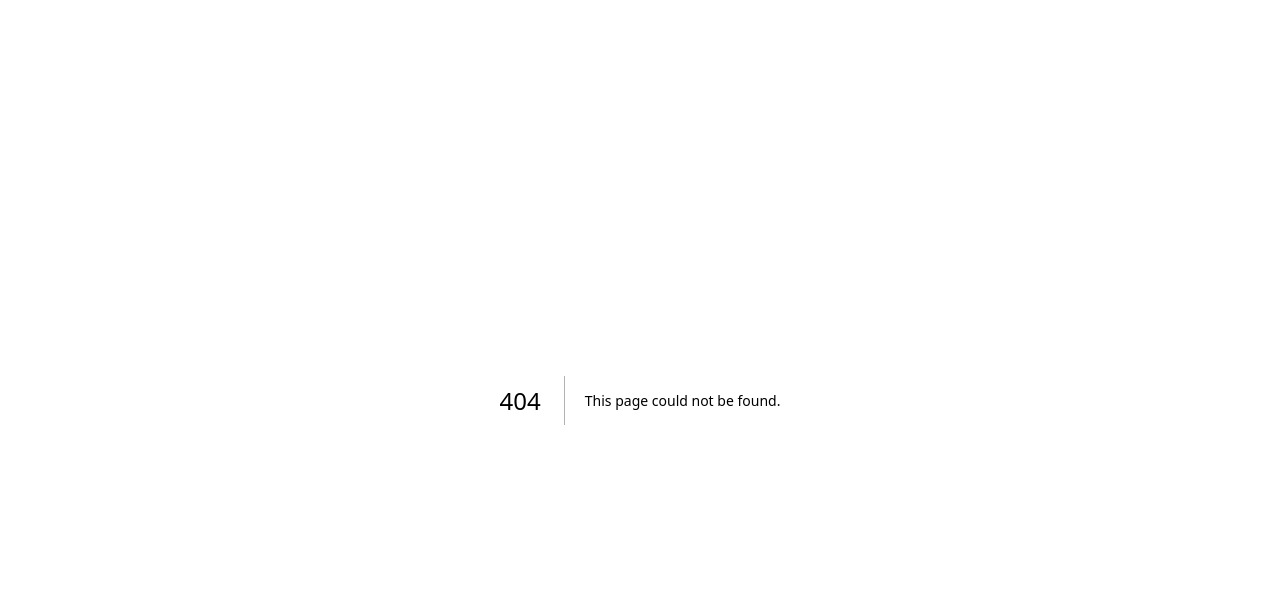
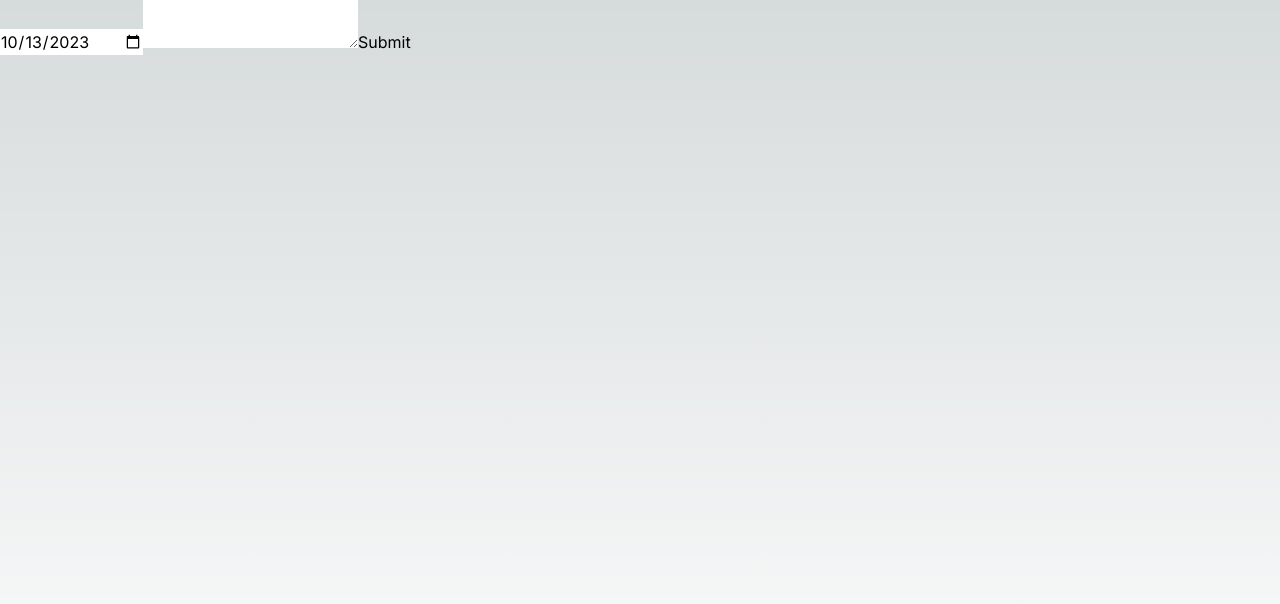
Before and after one commit to Tuubaas/daily-routine, a Next.js app: page /commitment in a window 1280 px wide. Before the commit this address had no page. Shown: the top 604 px of the page. Built offline with nearby package versions, Linux system fonts and the light colour scheme.

Commit message:
Added pages for creating and updating commitments

```diff
--- /dev/null
+++ b/app/commitment/page.tsx
@@ -0,0 +1,37 @@
+import dayjs from 'dayjs';
+import { db, CommitmentsTable } from '@/lib/drizzle';
+
+export default function Page() {
+  async function create(formData: FormData) {
+    'use server';
+
+    const dateInput = formData.get('date');
+    const commitmentsInput = formData.get('commitments');
+
+    if (!dateInput || !commitmentsInput) {
+      return;
+    }
+
+    const date = dateInput as string;
+    const commitments = commitmentsInput as string;
+
+    const commitmentlist = commitments.split('\n');
+
+    await db.insert(CommitmentsTable).values({
+      date,
+      commitmentlist,
+    });
+  }
+
+  const today = dayjs().add(1, 'day').format('YYYY-MM-DD');
+
+  return (
+    <main>
+      <form action={create}>
+        <input name="date" type="date" defaultValue={today} />
+        <textarea name="commitments" />
+        <button>Submit</button>
+      </form>
+    </main>
+  );
+}
--- /dev/null
+++ b/app/commitment/update/actions.ts
@@ -0,0 +1,30 @@
+import type { Dayjs } from 'dayjs';
+import { db, CommitmentsTable } from '@/lib/drizzle';
+import { eq } from 'drizzle-orm';
+
+export async function update(date: string, formData: FormData) {
+  'use server';
+
+  const commitmentsInput = formData.get('commitments');
+
+  if (!commitmentsInput) {
+    return;
+  }
+
+  const commitments = commitmentsInput as string;
+  const commitmentlist = commitments.split('\n');
+
+  try {
+    await db
+      .update(CommitmentsTable)
+      .set({
+        date: date,
+        commitmentlist,
+      })
+      .where(eq(CommitmentsTable.date, date));
+  } catch (e) {
+    throw new Error('Update failed');
+  }
+
+  return null;
+}
--- /dev/null
+++ b/app/commitment/update/page.tsx
@@ -0,0 +1,42 @@
+import { db, CommitmentsTable } from '@/lib/drizzle';
+import type { Commitment } from '@/lib/drizzle';
+import { eq } from 'drizzle-orm';
+import dayjs, { Dayjs } from 'dayjs';
+import { update } from './actions';
+
+export default async function Page({
+  searchParams,
+}: {
+  searchParams?: { [key: string]: string | string[] | undefined };
+}) {
+  let date: Dayjs;
+
+  if (!searchParams) {
+    throw new Error('Error with searchParams');
+  } else if (Array.isArray(searchParams.date)) {
+    throw new Error("Can't supply multiple dates");
+  } else if (!searchParams.date) {
+    date = dayjs();
+  } else {
+    date = dayjs(searchParams.date);
+  }
+  let commitments = await db
+    .select()
+    .from(CommitmentsTable)
+    .where(eq(CommitmentsTable.date, date.format('YYYY-MM-DD')));
+
+  const updateWithDate = update.bind(null, date.format('YYYY-MM-DD'));
+
+  return (
+    <div>
+      <h1>{dayjs().format('YYYY-MM-DD')}</h1>
+      <form action={updateWithDate}>
+        <textarea
+          name="commitments"
+          defaultValue={commitments[0].commitmentlist.join('\n')}
+        />
+        <button>Submit</button>
+      </form>
+    </div>
+  );
+}
--- a/app/page.tsx
+++ b/app/page.tsx
@@ -99,7 +99,7 @@ export function Home() {
   );
 }
 
-export default function Index() {
+export default function Page() {
   return (
     <main>
       <div className="flex flex-row [&>div]:p-8">
--- a/next.config.js
+++ b/next.config.js
@@ -3,6 +3,9 @@ const nextConfig = {
   images: {
     domains: ['pbs.twimg.com'],
   },
+  experimental: {
+    serverActions: true
+  }
 }
 
 module.exports = nextConfig
```
